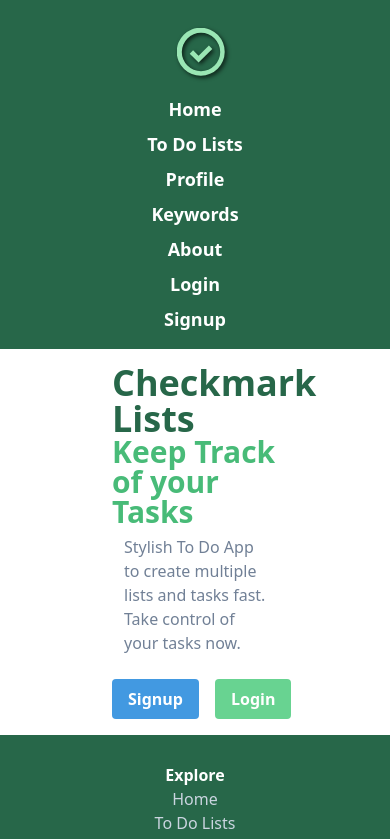
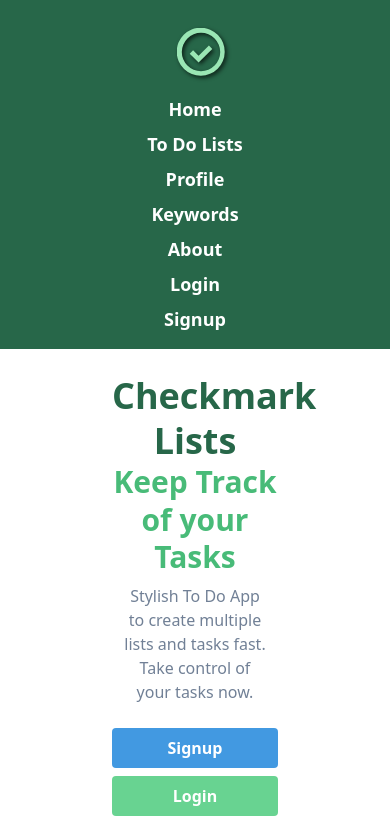
Before and after one commit to robert-laws/practice-aug-2020-react-tailwind-css-app, a React (Create React App) app: page / in a window 390 px wide. Shown: the top 839 px of the page. Built offline with nearby package versions, Linux system fonts and the light colour scheme.

Commit message:
add responsiveness to home page

```diff
--- a/src/pages/Home.js
+++ b/src/pages/Home.js
@@ -3,28 +3,28 @@ import hero from '../images/checkmark-hero.jpg';
 
 export const Home = () => {
   return (
-    <div className='flex h-full w-full justify-between'>
+    <div className='flex flex-col md:flex-row h-full w-full justify-between'>
       <div className='bg-white flex-1 flex flex-col h-full w-full'>
         <div className='flex-1 flex w-full justify-between'>
           <div className='flex-1'></div>
           <div className='flex-1 hero-pattern'></div>
         </div>
-        <div className='flex-1 px-24'>
-          <h1 className='text-4xl font-bold text-green-800 mb-2 leading-none'>
+        <div className='flex-1 px-24 mt-2 md:mt-0 mb-4 md:mb-0'>
+          <h1 className='text-4xl font-bold text-green-800 mb-2 md:leading-none leading-tight md:text-left text-center'>
             Checkmark Lists{' '}
             <span className='block text-3xl text-green-500'>
               Keep Track of your Tasks
             </span>
           </h1>
-          <p className='mb-6 px-3'>
+          <p className='mb-6 px-3 md:text-left text-center'>
             Stylish To Do App to create multiple lists and tasks fast. Take
             control of your tasks now.
           </p>
-          <div className='flex w-full justify-between'>
-            <button className='bg-blue-500 hover:bg-blue-700 text-white font-bold py-2 px-4 rounded w-full mr-2'>
+          <div className='flex md:flex-row flex-col w-full justify-between'>
+            <button className='bg-blue-500 hover:bg-blue-700 text-white font-bold py-2 px-4 rounded w-full md:mr-2 md:mb-0 mb-2'>
               Signup
             </button>
-            <button className='bg-green-400 hover:bg-green-600 text-white font-bold py-2 px-4 rounded w-full ml-2'>
+            <button className='bg-green-400 hover:bg-green-600 text-white font-bold py-2 px-4 rounded w-full md:ml-2'>
               Login
             </button>
           </div>
@@ -34,9 +34,9 @@ export const Home = () => {
           <div className='flex-1'></div>
         </div>
       </div>
-      <div className='flex-1 hero-image'>
+      <div className='flex-1 hero-image lg:block hidden'>
         <img
-          className='h-full w-full object-cover'
+          className='h-full w-full object-cover hidden lg:block'
           src={hero}
           alt='checkmark list'
         />
```
